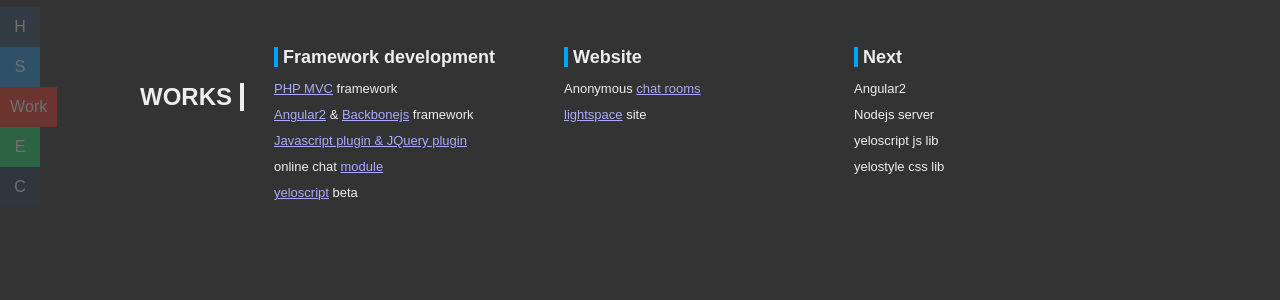
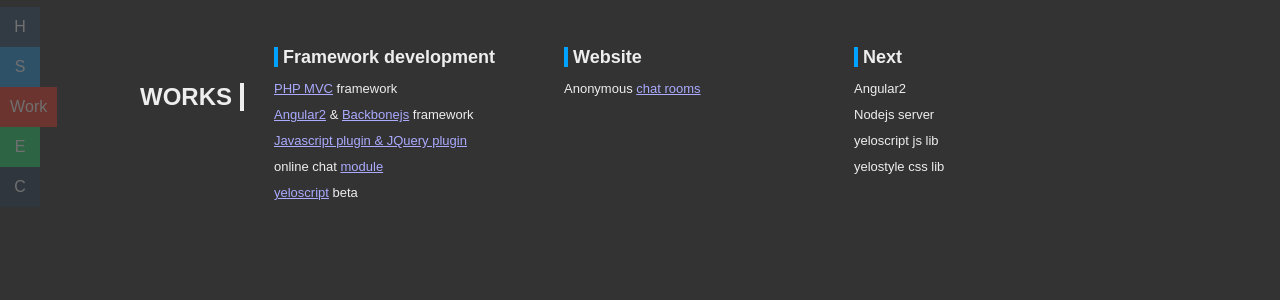
Before and after one commit to mpg-chong-huang/yellowrush, a Jekyll site: the page index.html, which Jekyll copies as it is, in a window 1280 px wide and 900 px high, scrolled down 1574 px. Shown: the part 153-453 px from the top of the window. Built offline with Jekyll 4.4.1, drawn with Linux system fonts in a browser that asks for light colours; some web fonts are replaced.

Commit message:
Add files via upload

```diff
--- a/index.html
+++ b/index.html
@@ -203,7 +203,6 @@
 					<section>
 						<h3>Website</h3>
 						<p>Anonymous <a target="_blank" href="http://www.molichat.com/">chat rooms</a></p>
-						<p><a target="_blank" href="http://www.lightspace.ph/en">lightspace</a> site</p>
 					</section>
 					<section>
 						<h3>Next</h3>
```
